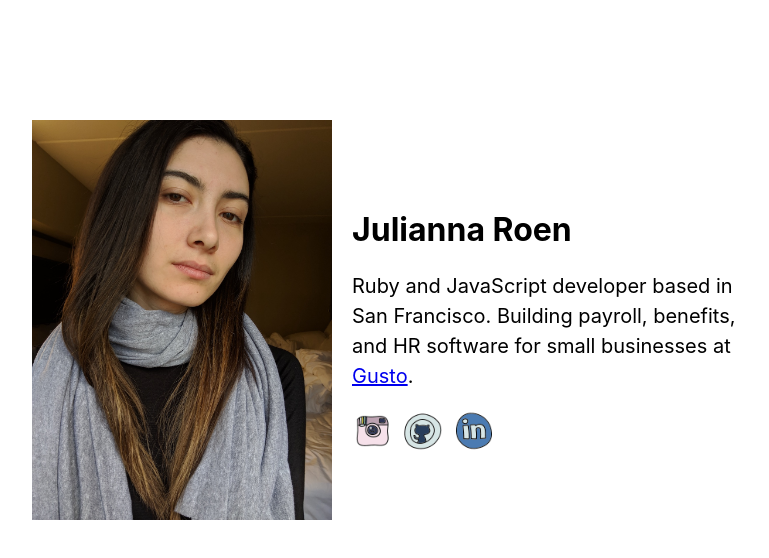
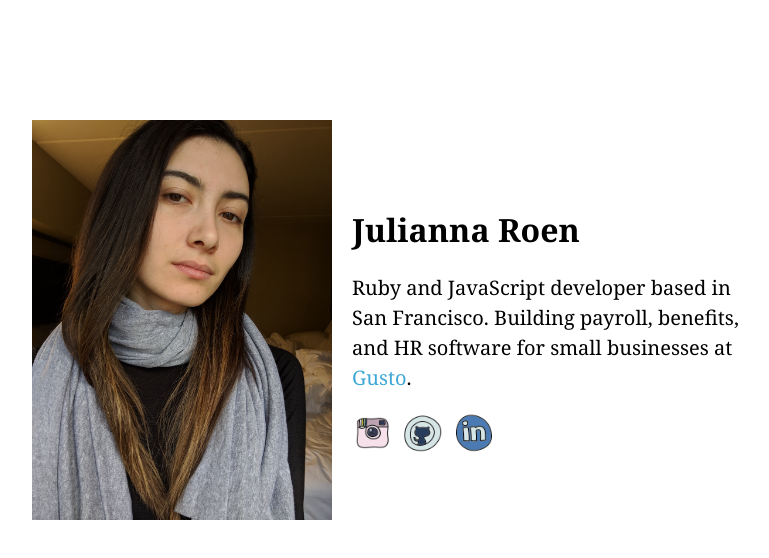
Before and after one commit to juliannaroen/julianna, a React (Create React App) app: page / in a window 1280 px wide. Shown: the top 558 px of the page, without its empty margins (248-1017 px from the left). Built offline with nearby package versions, Linux system fonts and the light colour scheme.

Commit message:
Publish website, update README

```diff
--- a/package.json
+++ b/package.json
@@ -2,7 +2,7 @@
   "name": "julianna",
   "version": "0.1.0",
   "private": true,
-  "homepage": "https://juliannaroen.github.io/julianna/",
+  "homepage": "https://juliannaroen.github.io/",
   "dependencies": {
     "gh-pages": "^2.0.1",
     "react": "^16.7.0",
--- a/src/index.css
+++ b/src/index.css
@@ -1,9 +1,7 @@
 body {
   margin: 0;
   padding: 0;
-  font-family: -apple-system, BlinkMacSystemFont, "Segoe UI", "Roboto", "Oxygen",
-    "Ubuntu", "Cantarell", "Fira Sans", "Droid Sans", "Helvetica Neue",
-    sans-serif;
+  font-family: medium-content-serif-font,Georgia,Cambria,"Times New Roman",Times,serif;
   -webkit-font-smoothing: antialiased;
   -moz-osx-font-smoothing: grayscale;
 }
@@ -12,3 +10,8 @@ code {
   font-family: source-code-pro, Menlo, Monaco, Consolas, "Courier New",
     monospace;
 }
+
+a {
+ text-decoration: none;
+ color: #3FA7D6;
+}
```
Also changed, not shown: public/manifest.json, 2 other files (tests, documents, lock files or other folders).
